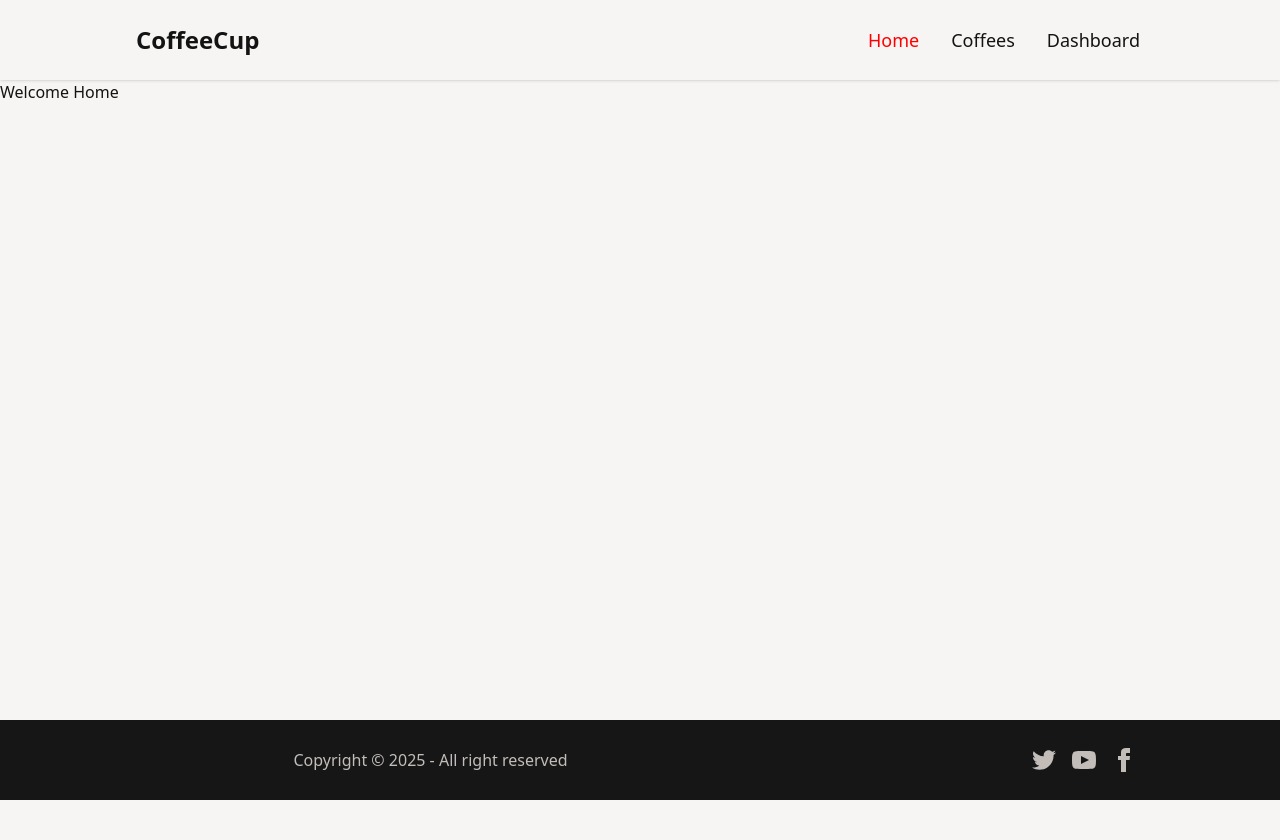
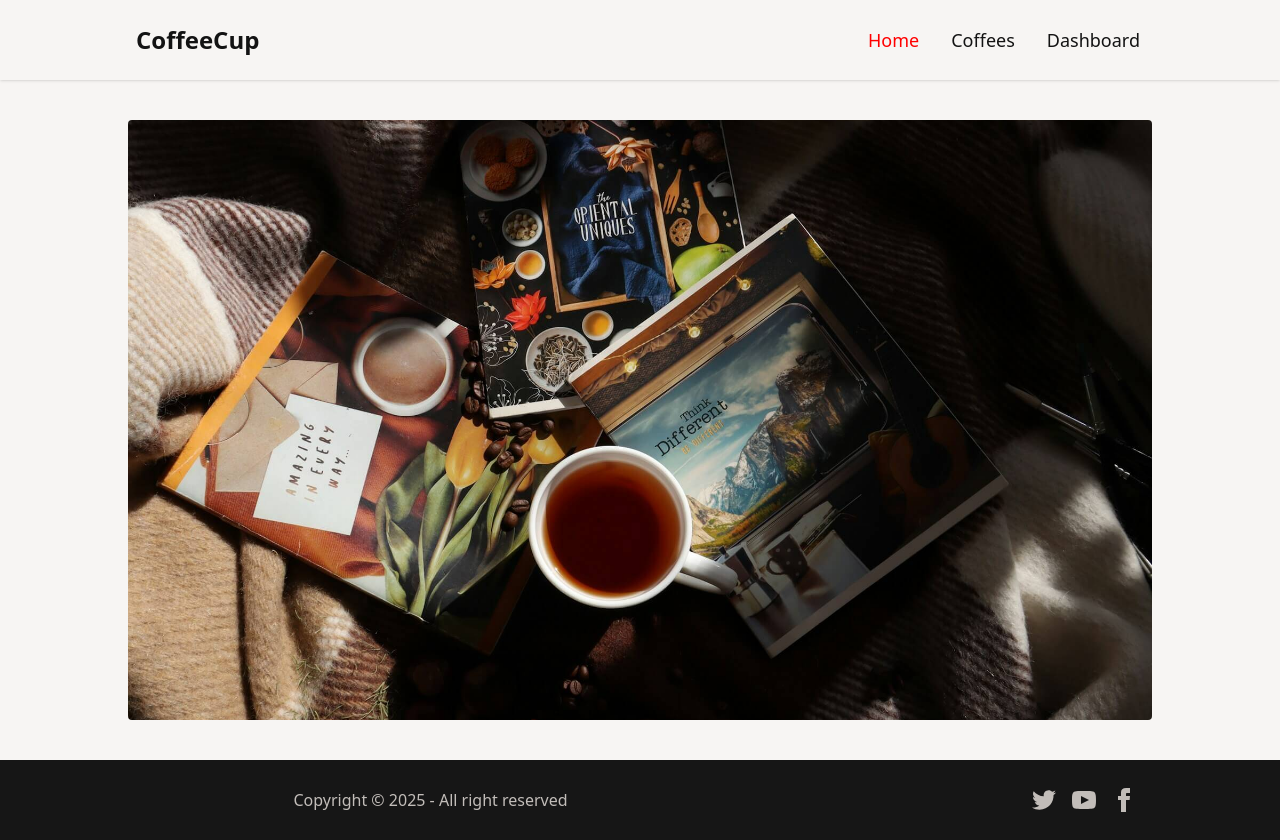
Before and after one commit to rubayedhasan/coffee-book-react-react-router-, a React (Vite) app: page / in a window 1280 px wide. Before the commit the page ends 800 px from the top, so only its background shows below. Built offline with nearby package versions, Linux system fonts and the light colour scheme.

Commit message:
adding Banner Component with in an images on Home page

```diff
--- /dev/null
+++ b/src/components/Banner.jsx
@@ -0,0 +1,7 @@
+const Banner = () => {
+  return (
+    <div className="hero bg-banner-image min-h-150 bg-no-repeat bg-center rounded-sm "></div>
+  );
+};
+
+export default Banner;
--- a/src/index.css
+++ b/src/index.css
@@ -15,3 +15,7 @@ a.active {
   font-weight: 500;
   color: red;
 }
+
+@utility bg-banner-image {
+  background-image: url("./assets/images/banner.jpg");
+}
--- a/src/layouts/MainLayout.jsx
+++ b/src/layouts/MainLayout.jsx
@@ -9,7 +9,7 @@ const MainLayout = () => {
       <Navbar></Navbar>
 
       {/* dynamic section container */}
-      <section className="min-h-[calc(100vh-192px)] md:min-h-[calc(100vh-160px)]">
+      <section className="min-h-[calc(100vh-192px)] md:min-h-[calc(100vh-160px)] py-8 lg:py-10 w-11/12 lg:w-4/5 mx-auto">
         {/* dynamic section  */}
         <Outlet />
       </section>
--- a/src/pages/Home.jsx
+++ b/src/pages/Home.jsx
@@ -1,7 +1,13 @@
+import Banner from "../components/Banner";
+
 const Home = () => {
   return (
     <div>
-      <p>Welcome Home</p>
+      {/* Banner  */}
+      <Banner></Banner>
+      {/* heading  */}
+      {/* dynamic selection tab   */}
+      {/* dynamic coffee cards  */}
     </div>
   );
 };
```
